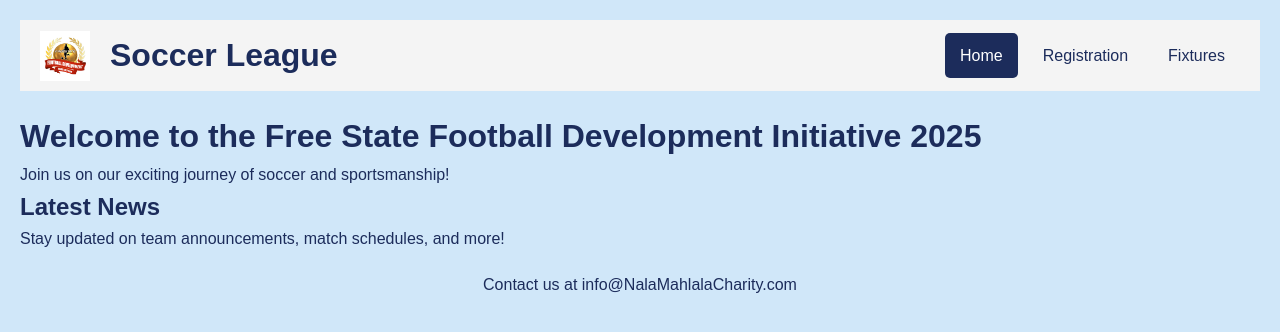
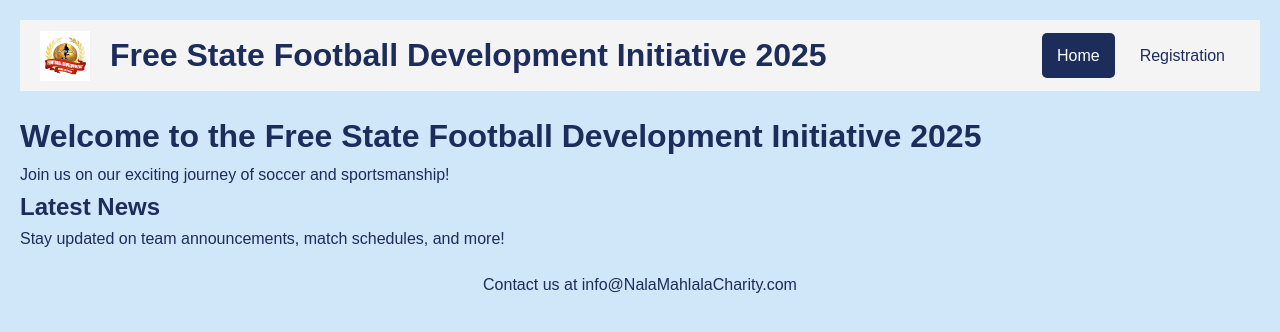
Before and after one commit to TouchRaleting03/Free_State_Football_Development_Initiative_Tournament, a website: page index.html in a window 1280 px wide. Drawn offline with Linux system fonts and the light colour scheme.

Commit message:
Add files via upload

```diff
--- a/index.html
+++ b/index.html
@@ -27,12 +27,11 @@
   <header>
     <div style="display: flex; align-items: center;">
       <img src="images/Logo.jpeg" alt="Team Logo" class="logo">
-      <h1>Soccer League</h1>
+      <h1>Free State Football Development Initiative 2025</h1>
     </div>
     <nav>
       <a href="index.html" class="active">Home</a>
       <a href="https://forms.gle/ZejgyUPndgniuGhg6" target="_blank">Registration</a>
-      <a href="fixtures.html">Fixtures</a>
     </nav>
   </header>
 
```
